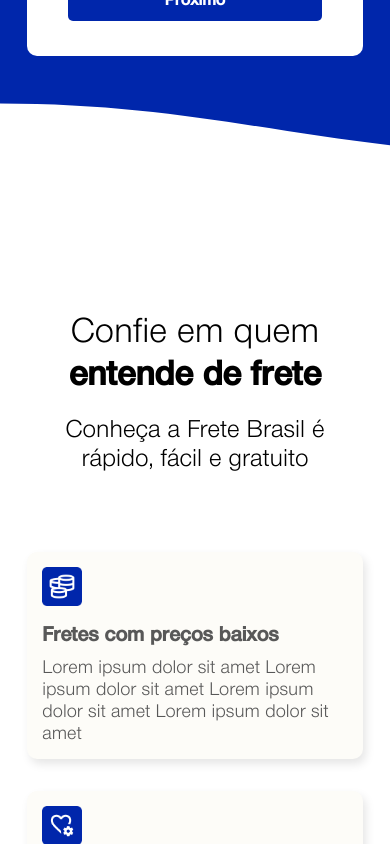
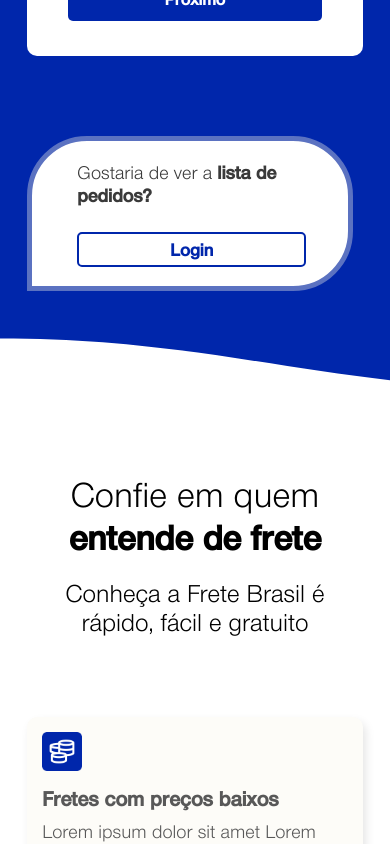
Before and after one commit to sohailahmad-dev/frete-360, a React (Vite) app: page / in a window 390 px wide. Shown: the part 920-1764 px from the top of the page. Built offline with nearby package versions, Linux system fonts and the light colour scheme.

Commit message:
home screen responsiveness

```diff
--- a/src/App.css
+++ b/src/App.css
@@ -82,7 +82,7 @@
   font-family: 'Neue Helvetica Condensed BQ Regular';
   font-style: normal;
   font-weight: normal;
-  src: local('Neue Helvetica Condensed BQ Regular'), url('./neue-helvetica-bq-cufonfonts-webfont//NeueHelveticaCondensedBQRoman.woff') format('woff');
+  src: local('Helvetica Condensed BQ Regular'), url('./neue-helvetica-bq-cufonfonts-webfont//NeueHelveticaCondensedBQRoman.woff') format('woff');
 }
 
 @font-face {
--- a/src/screens/home/Home.css
+++ b/src/screens/home/Home.css
@@ -58,6 +58,27 @@
 }
 
 .home-sec1-semiCircle span {
+    font-weight: bold;
+    text-decoration: none;
+    font-family: 'Helvetica Bold', 'Courier New', Courier, monospace;
+}
+
+.home-sec1-semiCircle1 {
+    width: 326px;
+    height: 155px;
+    background-color: white;
+    border-radius: 60px;
+    border-bottom-left-radius: 0px;
+    border: 5px solid #5B72C1;
+    margin-top: 80px;
+    color: #3A3A3A;
+    font-size: 18px;
+    padding: 20px 45px;
+    box-sizing: border-box;
+    display: none;
+}
+
+.home-sec1-semiCircle1 span {
     font-weight: bold;
     text-decoration: none;
     font-family: 'Helvetica Bold', 'Courier New', Courier, monospace;
@@ -165,6 +186,7 @@
     font-weight: bold;
     font-family: 'Helvetica Bold', 'Courier New', Courier, monospace;
 
+
 }
 
 .home-sec3-subHeading {
@@ -221,8 +243,6 @@
     font-size: 34px;
     text-decoration: none;
     font-family: 'Helvetica Bold', 'Courier New', Courier, monospace;
-
-
 }
 
 .home-sec4-subHeading {
@@ -264,6 +284,10 @@
         display: none;
     }
 
+    .home-sec1-semiCircle1 {
+        display: block;
+    }
+
     .home-sec1 {
         padding-top: 20px;
         z-index: 2;
@@ -282,4 +306,11 @@
         margin-right: 0%;
     }
 
+    .home-sec2,
+    .home-sec3,
+    .home-sec4,
+    .home-sec5 {
+        padding-top: 10px;
+    }
+
 }
--- a/src/screens/home/Home.jsx
+++ b/src/screens/home/Home.jsx
@@ -45,6 +45,11 @@
                     <Grid item md={6} xs={12} >
                         <div className="home-sec1-right">
                             <FormHome />
+                            <div className="home-sec1-semiCircle1">
+
+                                Gostaria de ver a <span>lista de pedidos?</span>
+                                <Btn label='Login' style={{ backgroundColor: 'white', color: '#0026AB', fontSize: '17px', border: '2px solid #0026AB', height: '35px', width: "229px", marginTop: '25px' }} />
+                            </div>
                         </div>
                     </Grid>
                 </Grid>
--- a/src/screens/home/formHome/FormHome.css
+++ b/src/screens/home/formHome/FormHome.css
@@ -156,4 +156,11 @@
     .form-success-content {
         font-size: 22px;
     }
+
+    .form-add-field {
+        display: flex;
+        flex-direction: column;
+        gap: 0px;
+        align-items: flex-start;
+    }
 }
```
